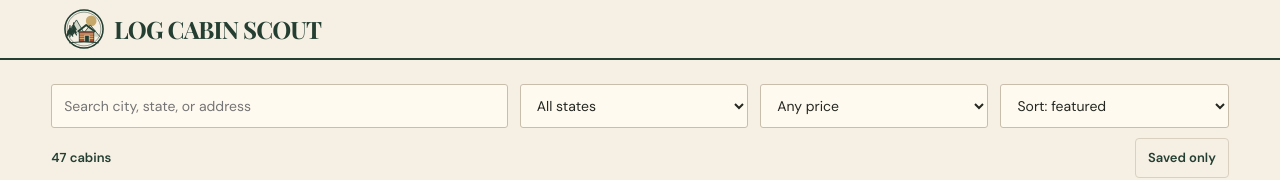
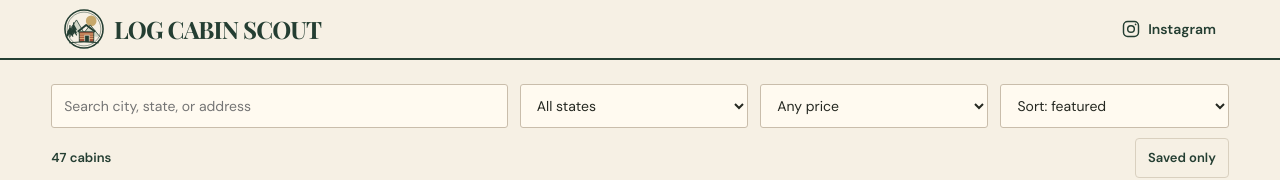
Before and after one commit to nolawi/logcabinscout, a React (Vite) app: page / in a window 1280 px wide. Shown: the top 180 px of the page. Built offline with nearby package versions, Linux system fonts and the light colour scheme.

Commit message:
Link the site header to Log Cabin Scout on Instagram

```diff
--- a/src/App.tsx
+++ b/src/App.tsx
@@ -36,7 +36,13 @@ export default function App({ initialFeed }: { initialFeed?: ListingSnapshot } =
   const hasFilters = query !== '' || state !== 'all' || maxPrice !== 'all' || sortBy !== 'featured' || savedOnly;
 
   return <>
-    <header className="header"><a className="brand" href={import.meta.env.BASE_URL} aria-label="Log Cabin Scout home"><img src={import.meta.env.BASE_URL + "logo-mark.svg"} alt="" width="40" height="40" /><span className="brand-wordmark">LOG CABIN <strong>SCOUT</strong></span></a></header>
+    <header className="header">
+      <a className="brand" href={import.meta.env.BASE_URL} aria-label="Log Cabin Scout home"><img src={import.meta.env.BASE_URL + "logo-mark.svg"} alt="" width="40" height="40" /><span className="brand-wordmark">LOG CABIN <strong>SCOUT</strong></span></a>
+      <a className="instagram-link" href="https://www.instagram.com/logcabinscout/" target="_blank" rel="noopener noreferrer" aria-label="Log Cabin Scout on Instagram (opens in a new tab)">
+        <svg viewBox="0 0 24 24" width="20" height="20" fill="none" stroke="currentColor" strokeWidth="1.75" aria-hidden="true" focusable="false"><rect x="3" y="3" width="18" height="18" rx="5" /><circle cx="12" cy="12" r="4" /><circle cx="17.5" cy="6.5" r="1" fill="currentColor" stroke="none" /></svg>
+        <span>Instagram</span>
+      </a>
+    </header>
     <main id="home">
 
       <section className="content" id="cabins">
--- a/src/styles/main.scss
+++ b/src/styles/main.scss
@@ -25,6 +25,9 @@ button { cursor: pointer; }
 .brand img { display: block; flex: 0 0 auto; }
 .brand-wordmark { white-space: nowrap; font: 700 clamp(20px, 2vw, 24px)/1.1 var(--serif); letter-spacing: -.035em; }
 .brand-wordmark strong { display: inline; font-weight: 700; }
+.instagram-link { margin-left: auto; display: inline-flex; align-items: center; gap: 7px; padding: 8px 0 8px 8px; color: var(--pine); font-size: 14px; font-weight: 600; white-space: nowrap; }
+.instagram-link:hover { color: var(--rust); }
+.instagram-link:focus-visible { outline: 2px solid var(--pine); outline-offset: 4px; border-radius: 2px; }
 
 h1,h2,h3,p { margin-top: 0; }
 h1,h2,h3 { font-family: var(--serif); letter-spacing: -.035em; text-wrap: balance; }
```
